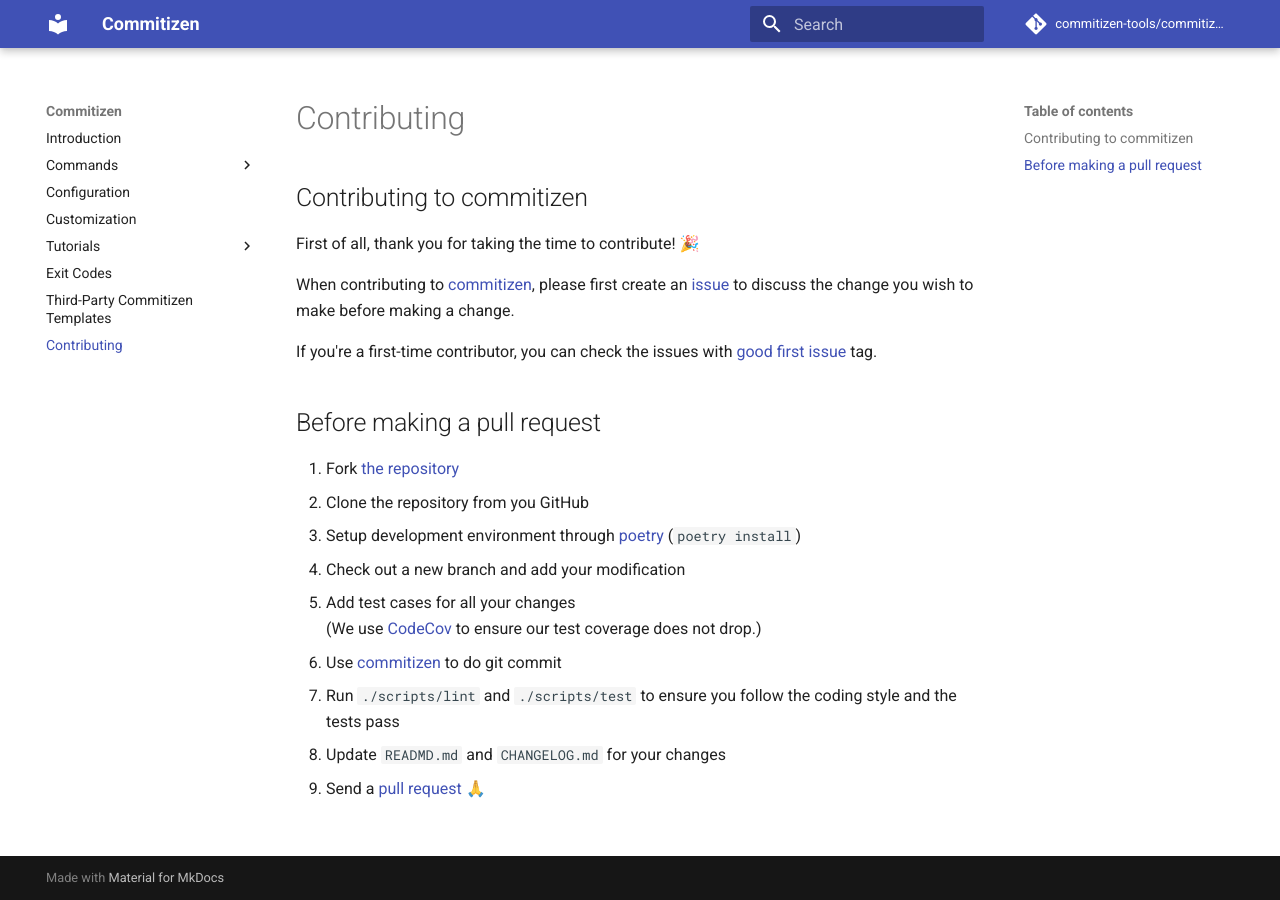
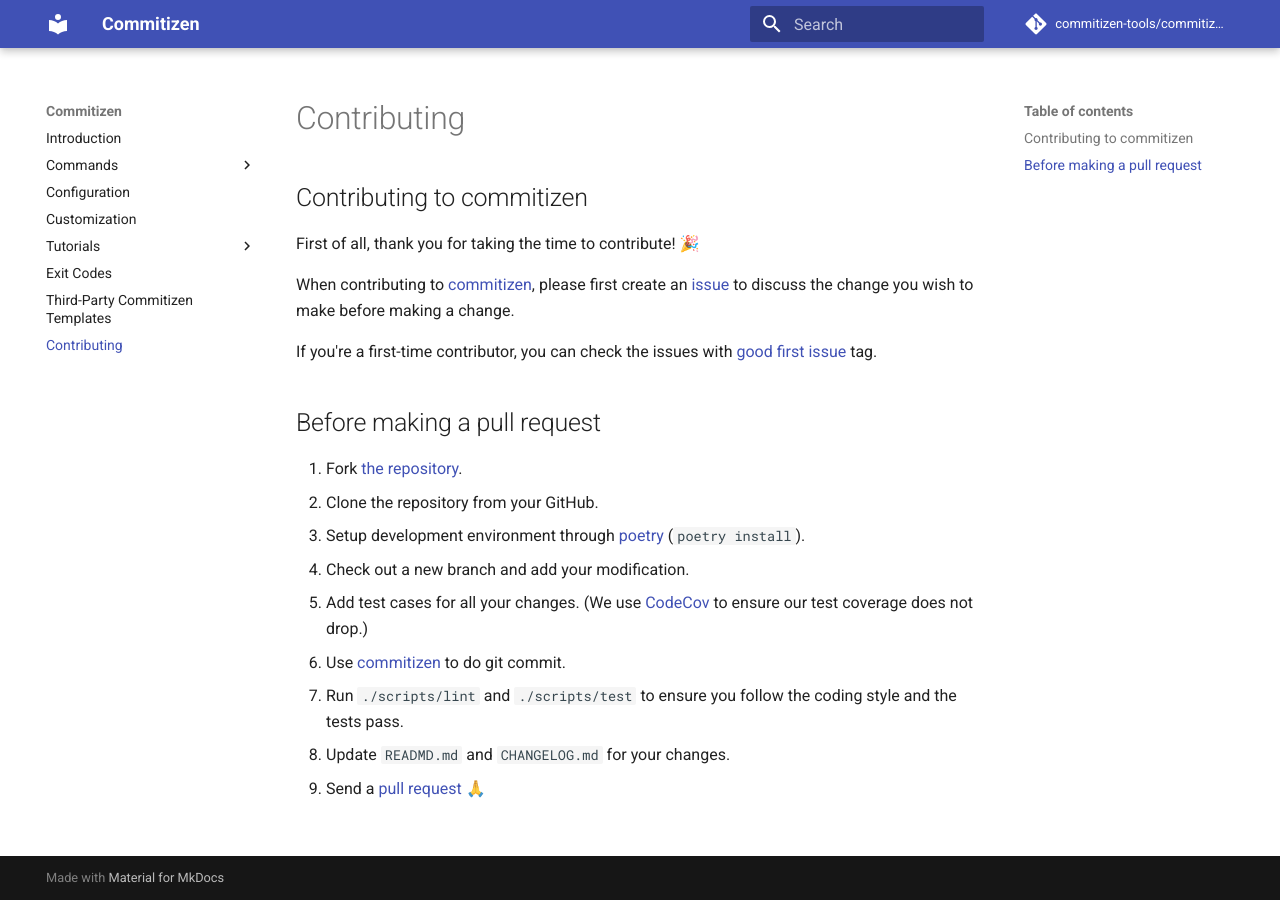
Before and after one commit to commitizen-tools/commitizen, an MkDocs documentation site: the page built from docs/contributing.md, in a window 1280 px wide. Built offline with MkDocs 1.6.1 and Material for MkDocs 9.7.7, drawn with Linux system fonts in a browser that asks for light colours; comment, search, counter and statistics services are not loaded.

Commit message:
docs(contributing.md): Correct typos and sentences

```diff
--- a/docs/contributing.md
+++ b/docs/contributing.md
@@ -8,13 +8,13 @@
 
 ## Before making a pull request
 
-1. Fork [the repository](https://github.com/commitizen-tools/commitizen)
-2. Clone the repository from you GitHub
-3. Setup development environment through [poetry](https://python-poetry.org/) (`poetry install`)
-4. Check out a new branch and add your modification
-5. Add test cases for all your changes
+1. Fork [the repository](https://github.com/commitizen-tools/commitizen).
+2. Clone the repository from your GitHub.
+3. Setup development environment through [poetry](https://python-poetry.org/) (`poetry install`).
+4. Check out a new branch and add your modification.
+5. Add test cases for all your changes.
    (We use [CodeCov](https://codecov.io/) to ensure our test coverage does not drop.)
-6. Use [commitizen](https://github.com/commitizen-tools/commitizen) to do git commit
-7. Run `./scripts/lint` and `./scripts/test` to ensure you follow the coding style and the tests pass
-8. Update `READMD.md` and `CHANGELOG.md` for your changes
+6. Use [commitizen](https://github.com/commitizen-tools/commitizen) to do git commit.
+7. Run `./scripts/lint` and `./scripts/test` to ensure you follow the coding style and the tests pass.
+8. Update `READMD.md` and `CHANGELOG.md` for your changes.
 9. Send a [pull request](https://github.com/commitizen-tools/commitizen/pulls) 🙏
```
